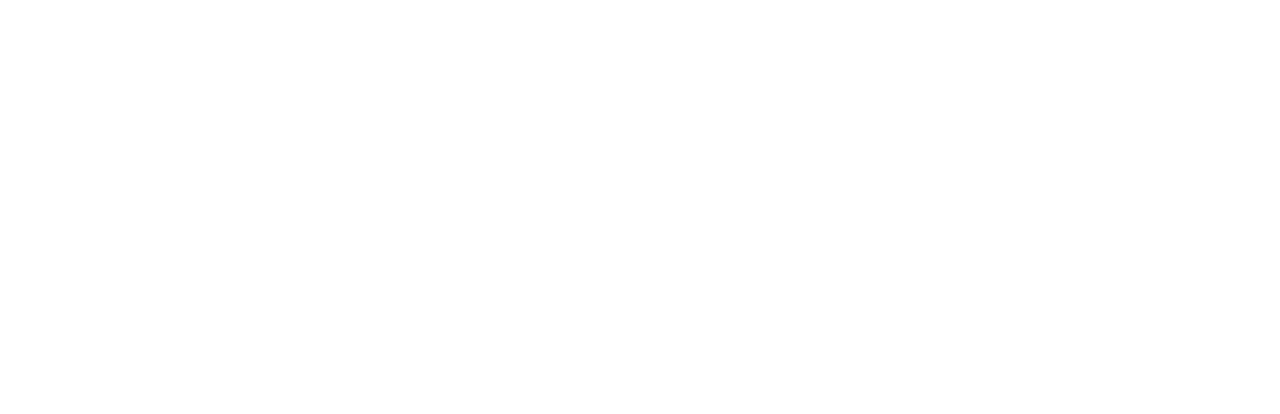
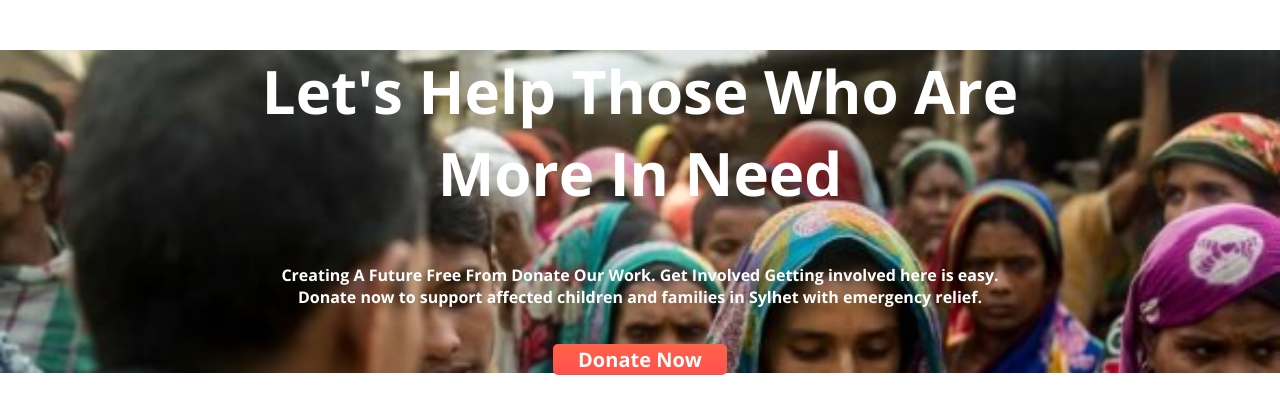
Before and after one commit to Fahima92/Assignment-repository, a plain HTML site: page index.html in a window 1280 px wide. Drawn offline with nearby package versions, Linux system fonts and the light colour scheme.

Commit message:
header section added

```diff
--- a/index.html
+++ b/index.html
@@ -7,10 +7,28 @@
     <meta name="viewport" content="width=device-width, initial-scale=1.0">
     <title>Saving Lives|Changing Lives</title>
     <link rel="stylesheet" href="style.css">
+    <link rel="preconnect" href="https://fonts.googleapis.com">
+    <link rel="preconnect" href="https://fonts.gstatic.com" crossorigin>
+    <link href="https://fonts.googleapis.com/css2?family=Open+Sans:wght@700&family=Poppins&display=swap"
+        rel="stylesheet">
 </head>
 
 <body>
+    <!--Header Section-->
+    <section class="bg-img">
+        <div class="center">
+            <h1>Let's Help Those Who Are<br> More In Need</h1>
+            <p>
+                <span style="color:white">Creating A Future Free From Donate Our Work. Get Involved Getting involved
+                    here is easy.
+                    <br>Donate
+                    now to
+                    support affected children and families in Sylhet with emergency relief. </span>
+            </p>
+            <a class="link-button" href="https://www.bkash.com/products-services/send-money">Donate Now</a>
+        </div>
 
+    </section>
 </body>
 
 </html>
--- a/style.css
+++ b/style.css
@@ -0,0 +1,36 @@
+body {
+    font-family: 'Open Sans', sans-serif;
+    margin: 0;
+}
+
+h1 {
+    font-size: 60px;
+    color: white;
+
+}
+
+p {
+    margin-bottom: 3%;
+}
+
+.bg-img {
+    background-image: url('images/donation1.jpg');
+    background-repeat: no-repeat;
+    background-size: cover;
+    background-size: 100%, 100%;
+}
+
+.center {
+    text-align: center;
+    margin: 20px, 40px;
+}
+
+.link-button {
+    text-decoration: none;
+    background-image: linear-gradient(tomato, #FF5050);
+    padding: 2px 25px;
+    border-radius: 5px;
+    color: white;
+    font-weight: 700px;
+    font-size: 20px;
+}
```
